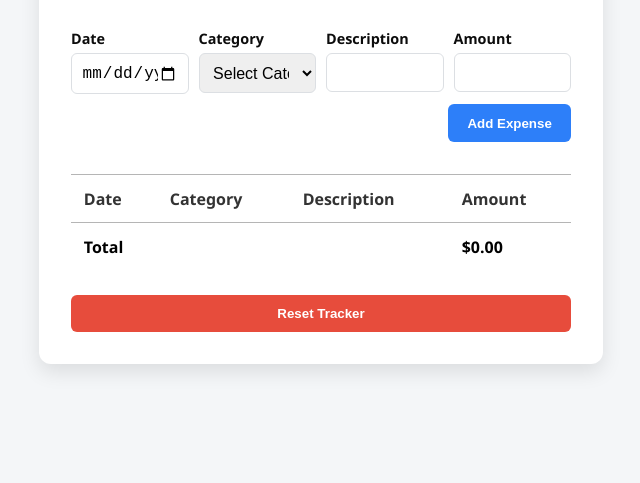
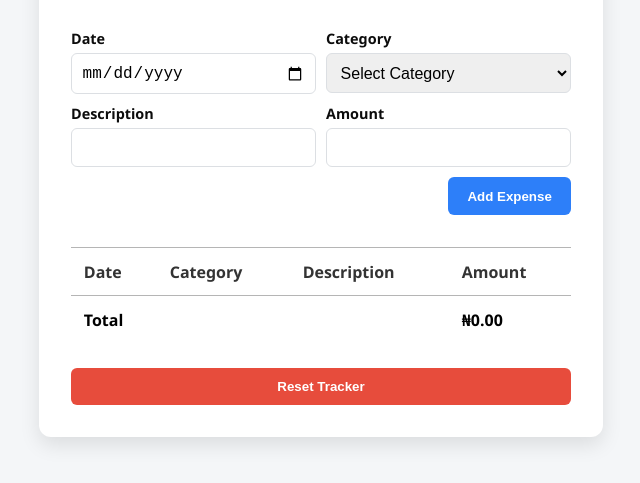
Before and after one commit to robert-dominic/Simple-Expense-Tracker, a plain HTML site: page index.html in a window 1280 px wide. Shown: the part 131-614 px from the top of the page, without its empty margins (319-959 px from the left). Drawn offline with Linux system fonts and the light colour scheme.

Commit message:
Changed styles to flexbox and Currency to Naira

```diff
--- a/script.js
+++ b/script.js
@@ -73,7 +73,7 @@ function renderExpenses() {
       <td>${exp.date}</td>
       <td>${exp.category}</td>
       <td>${exp.description}</td>
-      <td>${formatUSD(exp.amount)}</td>
+      <td>${formatNaira(exp.amount)}</td>
     `;
     // Append this row to the table body
     expenseTableBody.appendChild(row);
@@ -82,7 +82,7 @@ function renderExpenses() {
   });
 
   // Update the total amount display
-  totalAmountEl.textContent = formatUSD(total);
+  totalAmountEl.textContent = formatNaira(total);
 }
 
 const resetBtn = document.getElementById('reset-tracker');
--- a/styles.css
+++ b/styles.css
@@ -26,16 +26,17 @@ h1 {
 
 /* Form styles */
 form {
-  display: grid;
-  grid-template-columns: repeat(auto-fit, minmax(85px, 1fr));
+  display: flex;
+  flex-wrap: wrap;
   gap: 10px;
   margin-bottom: 2rem;
-  position: relative;
 }
 
 .form-group {
+  flex: 1 1 45%;
   display: flex;
   flex-direction: column;
+  min-width: 120px;
 }
 
 label {
@@ -54,9 +55,9 @@ select {
 }
 
 .button-container {
-  grid-column: span 4; /* Span across the full form width */
   display: flex;
-  justify-content: flex-end; /* 👈 Align button to the right */
+  justify-content: flex-end;
+  width: 100%;
 }
 
 button#add-expense {
@@ -112,3 +113,10 @@ tfoot td {
 .reset-btn:hover {
   background-color: #c0392b;
 }
+
+/* Responsive tweak for small screens */
+@media (max-width: 480px) {
+  .form-group {
+    flex: 1 1 100%;
+  }
+}
```
